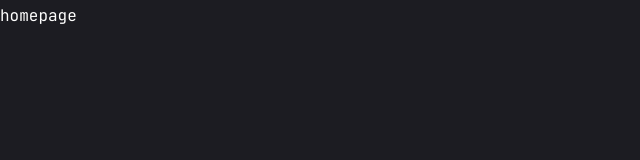
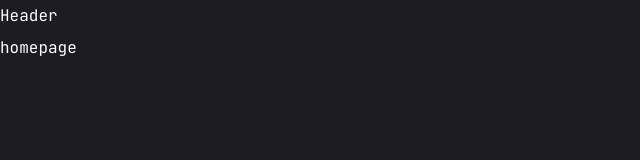
Before and after one commit to elishabhatti/elisha-portfolio, a Next.js app: page / in a window 1280 px wide. Shown: the top 160 px of the page, without its empty margins (0-640 px from the left). Built offline with nearby package versions, Linux system fonts and the light colour scheme.

Commit message:
created header and use it in the layout

```diff
--- a/app/layout.jsx
+++ b/app/layout.jsx
@@ -1,5 +1,6 @@
 import { JetBrains_Mono } from "next/font/google";
 import "./globals.css";
+import Header from "@/components/Header";
 
 const Jetbrains_mono = JetBrains_Mono({
   variable: "--font-jetbrainsMono",
@@ -18,6 +19,7 @@ export default function RootLayout({ children }) {
       <body
         className={`${Jetbrains_mono.variable} antialiased`}
       >
+        <Header/>
         {children}
       </body>
     </html>
--- /dev/null
+++ b/components/Header.jsx
@@ -0,0 +1,7 @@
+const Header = () => {
+  return (
+    <div>Header</div>
+  )
+}
+
+export default Header
```
